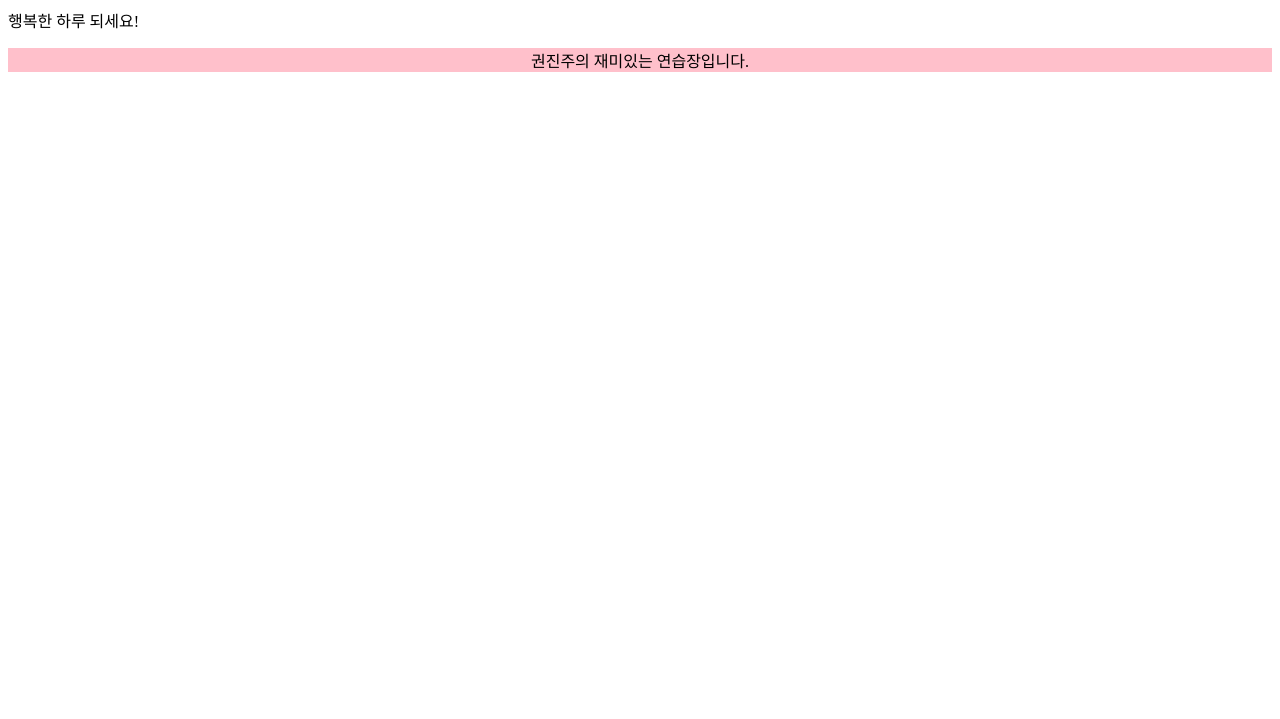
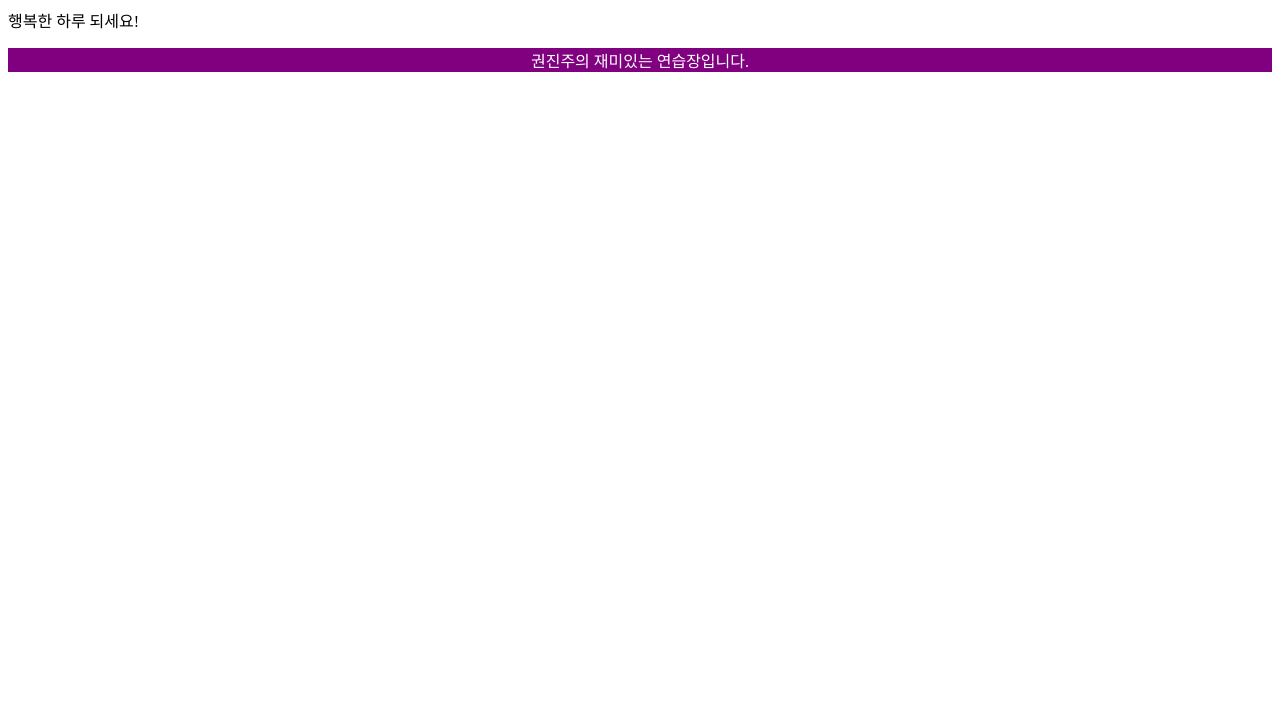
Before and after one commit to CounselorJJ/counselorJJ, a plain HTML site: page index.html in a window 1280 px wide. Shown: the part 81-800 px from the top of the page. Drawn offline with Linux system fonts and the light colour scheme.

Commit message:
Add files via upload

```diff
--- a/연습용.css
+++ b/연습용.css
@@ -1,5 +1,5 @@
 footer{
-  text-align:center;
-  background:pink;
-  color:black;
+text-align:center;
+background:purple;
+color:white;
 }
```
